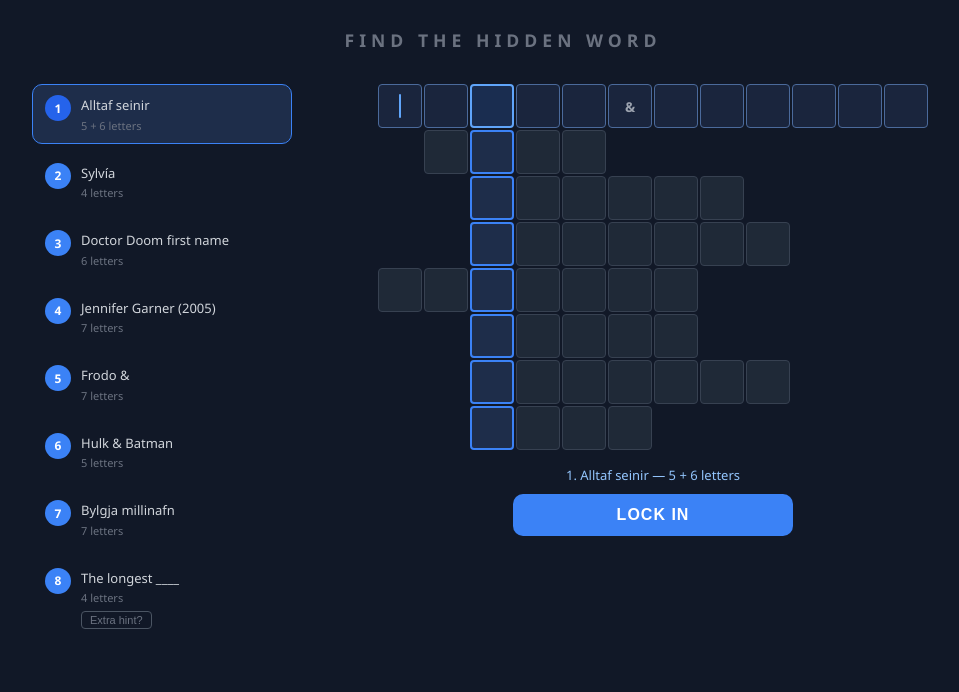
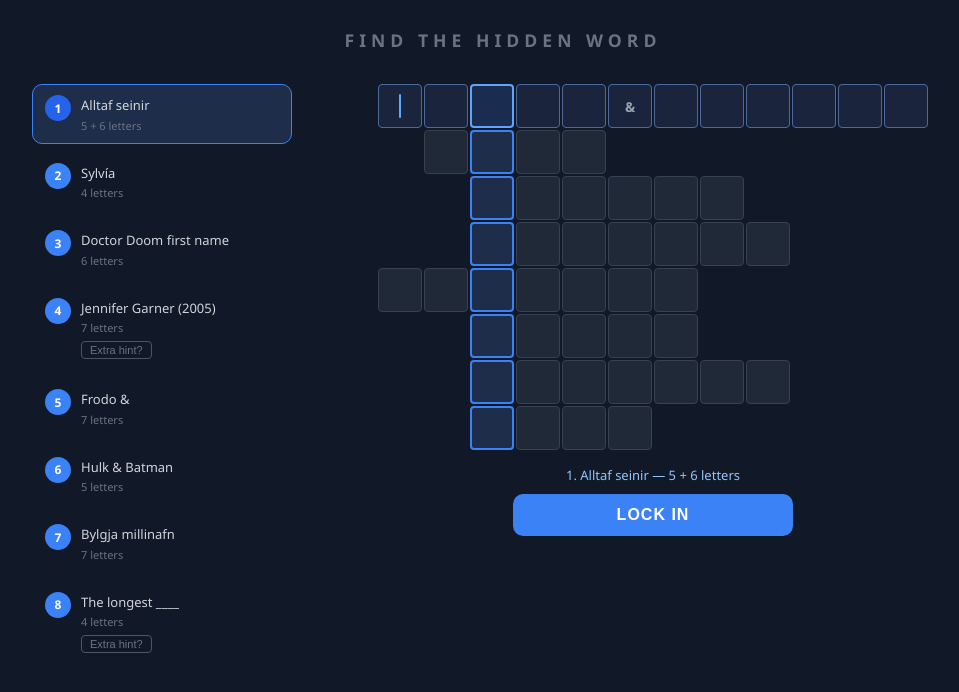
Before and after one commit to andres-peturs/ordaleikur, a plain HTML site: page index.html in a window 1280 px wide. Shown: the whole page, without its empty margins (137-1096 px from the left). Drawn offline with Linux system fonts and the light colour scheme.

Commit message:
Add Daredevil extra hint to Elektra clue

```diff
--- a/index.html
+++ b/index.html
@@ -311,7 +311,7 @@
         { word: 'JÓNSI&SNORRI', key: 2, hint: 'Alltaf seinir'         },
         { word: 'NÓTT',         key: 1, hint: 'Sylvía'                 },
         { word: 'VICTOR',       key: 0, hint: 'Doctor Doom first name' },
-        { word: 'ELEKTRA',      key: 0, hint: 'Jennifer Garner (2005)' },
+        { word: 'ELEKTRA',      key: 0, hint: 'Jennifer Garner (2005)', extraHint: 'Daredevil' },
         { word: 'SAMWISE',      key: 2, hint: 'Frodo &'               },
         { word: 'BRUCE',        key: 0, hint: 'Hulk & Batman'          },
         { word: 'EYBJÖRG',      key: 0, hint: 'Bylgja millinafn'       },
```
